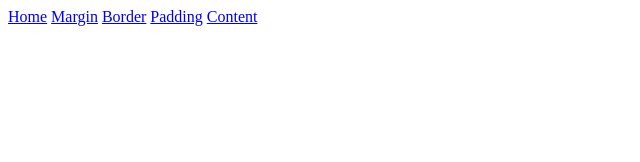
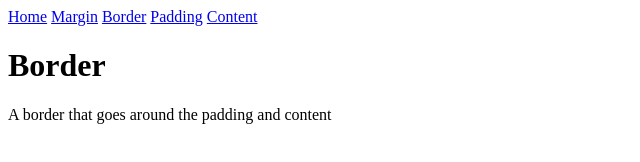
Before and after one commit to lharrill01/P-1.5AKLH, a plain HTML site: page border.html in a window 1280 px wide. Shown: the whole page, without its empty margins (0-640 px from the left). Drawn offline with Linux system fonts and the light colour scheme.

Commit message:
update border

```diff
--- a/border.html
+++ b/border.html
@@ -7,7 +7,7 @@
     <title>CSS Block Model:Border Page</title>
 </head>
 <body>
-    <nav>
+ <nav>
 
             <tr>
                 <td><a href="index.html">Home</a></td>
@@ -18,5 +18,7 @@
             </tr>
 
     </nav>
+    <h1>Border</h1>
+    <p>A border that goes around the padding and content</p>
 </body>
 </html>
```
